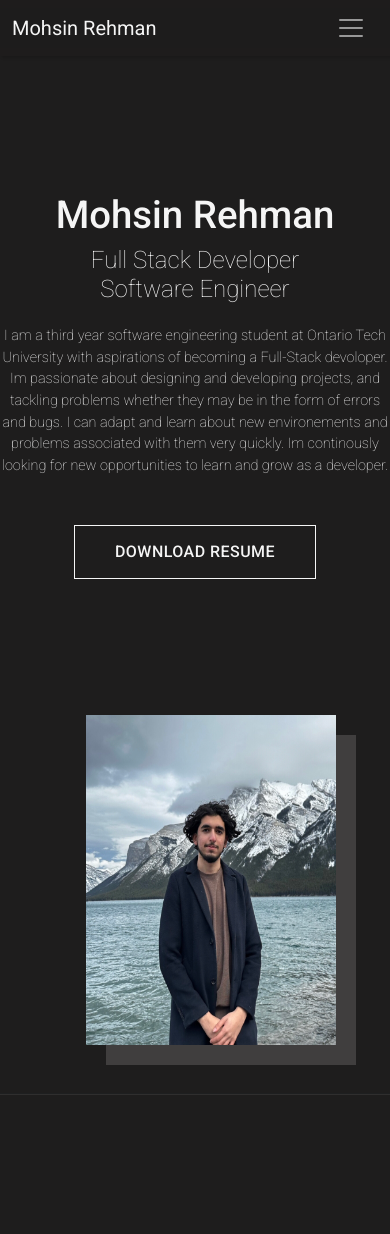
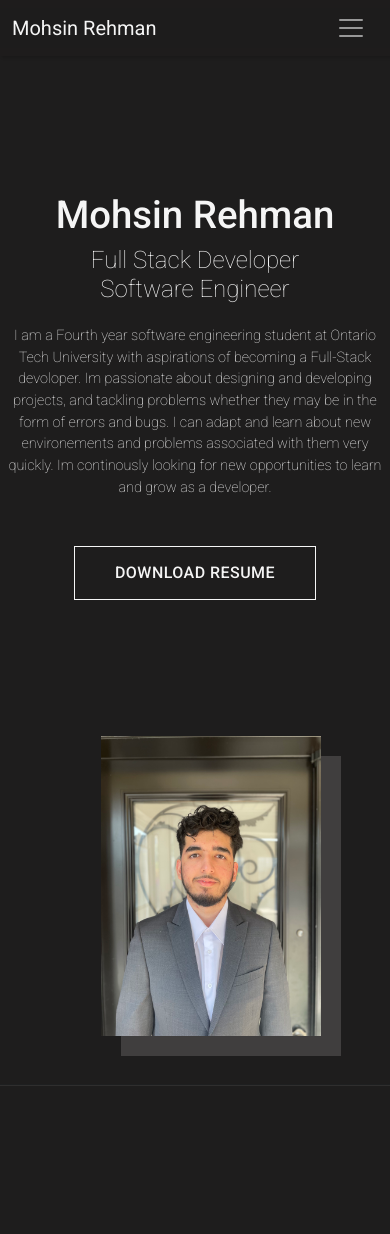
Before and after one commit to MohsinRehman12/portfolio, a React (Create React App) app: page / in a window 390 px wide. Shown: the top 1234 px of the page. Built offline with nearby package versions, Linux system fonts and the light colour scheme.

Commit message:
updated profile pfp

```diff
--- a/src/components/Bannernew.css
+++ b/src/components/Bannernew.css
@@ -99,8 +99,8 @@
 }
 
 .imgBackground.false{
-    width: 400px;
-    max-width: 400px;
+    width: 350px;
+    max-width: 350px;
     height: 460px;
     max-height: 460px;
     margin-left: 2em;
@@ -114,8 +114,8 @@
 }
 
 .imgBackground.true{
-    width: 400px;
-    max-width: 400px;
+    width: 350px;
+    max-width: 350px;
     height: 460px;
     max-height: 460px;
     margin-left: 2em;
@@ -220,9 +220,9 @@
 @media screen and (max-width: 450px) {
     .imgBackground.true{
         justify-self: center;
-        width: 250px;
-        height: 330px;
-        max-width: 250px;
-        max-height: 360px;
+        width: 220px;
+        height: 300px;
+        max-width: 220px;
+        max-height: 330px;
     }
 }
--- a/src/components/Bannernew.jsx
+++ b/src/components/Bannernew.jsx
@@ -1,7 +1,7 @@
 import React from 'react';
 import './Bannernew.css';
 import Button from '@mui/material/Button';
-import Aboutimg from '../assets/about.png';
+import Aboutimg from '../assets/portfoliopfp.jpg';
 import { useRef, useEffect, useState } from 'react';
 import fileSaver from "file-saver";
 
@@ -109,7 +109,7 @@ function Bannernew() {
         <h3 className={`bannerTextProf2 ${visibileProfession2}` } ref={profession2}>Software Engineer</h3>
         <div className="bannerInfoBox">
         <p className={`bannerInfoText ${visibileInfo}` } ref={infoRef}>
-        I am a third year software engineering student at Ontario Tech University with aspirations of becoming a Full-Stack devoloper. Im passionate about designing and developing projects, and tackling problems whether they may be in the form of errors and bugs. I can adapt and learn about new environements and problems associated with them very quickly. Im continously looking for new opportunities to learn and grow as a developer.
+        I am a Fourth year software engineering student at Ontario Tech University with aspirations of becoming a Full-Stack devoloper. Im passionate about designing and developing projects, and tackling problems whether they may be in the form of errors and bugs. I can adapt and learn about new environements and problems associated with them very quickly. Im continously looking for new opportunities to learn and grow as a developer.
         </p>
         </div>
 
```
Also changed, not shown: src/assets/portfoliopfp.jpg (added).
